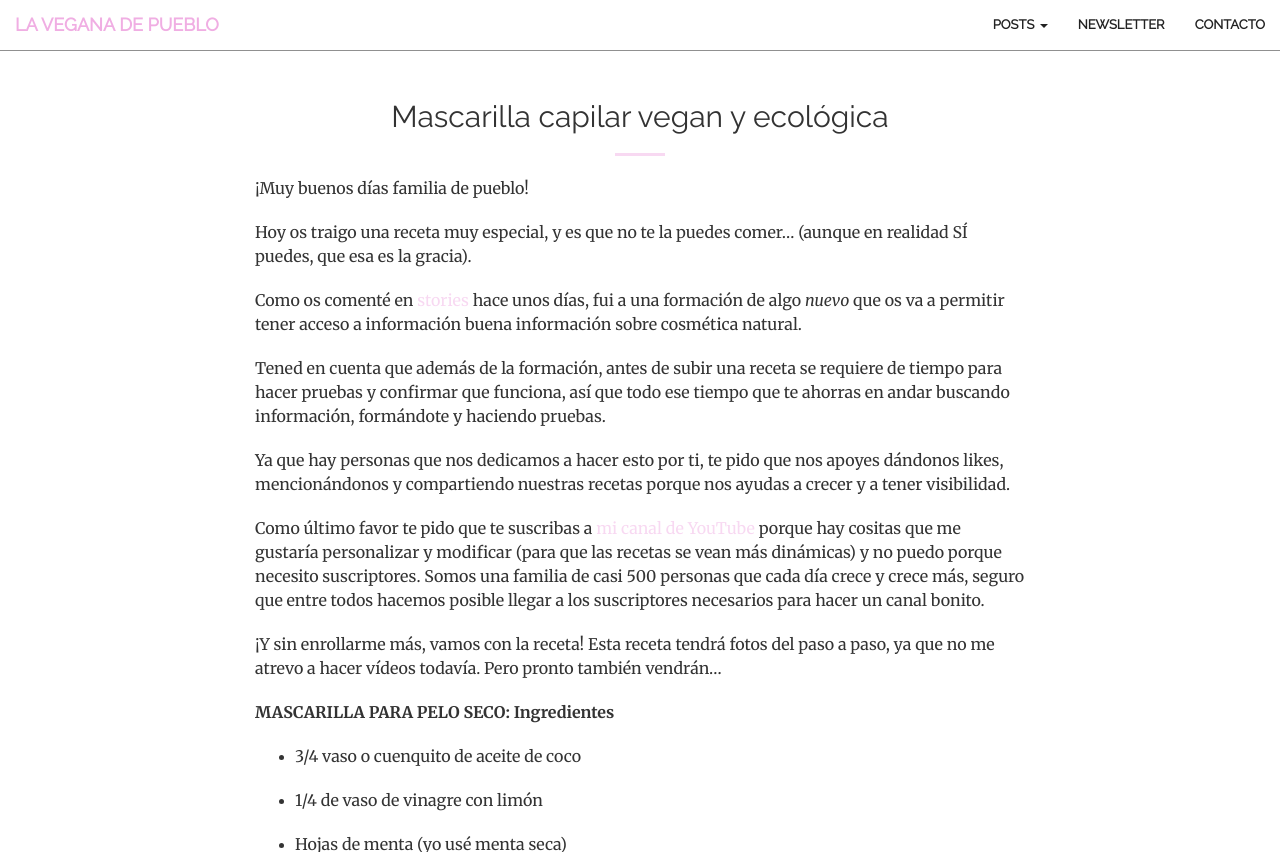
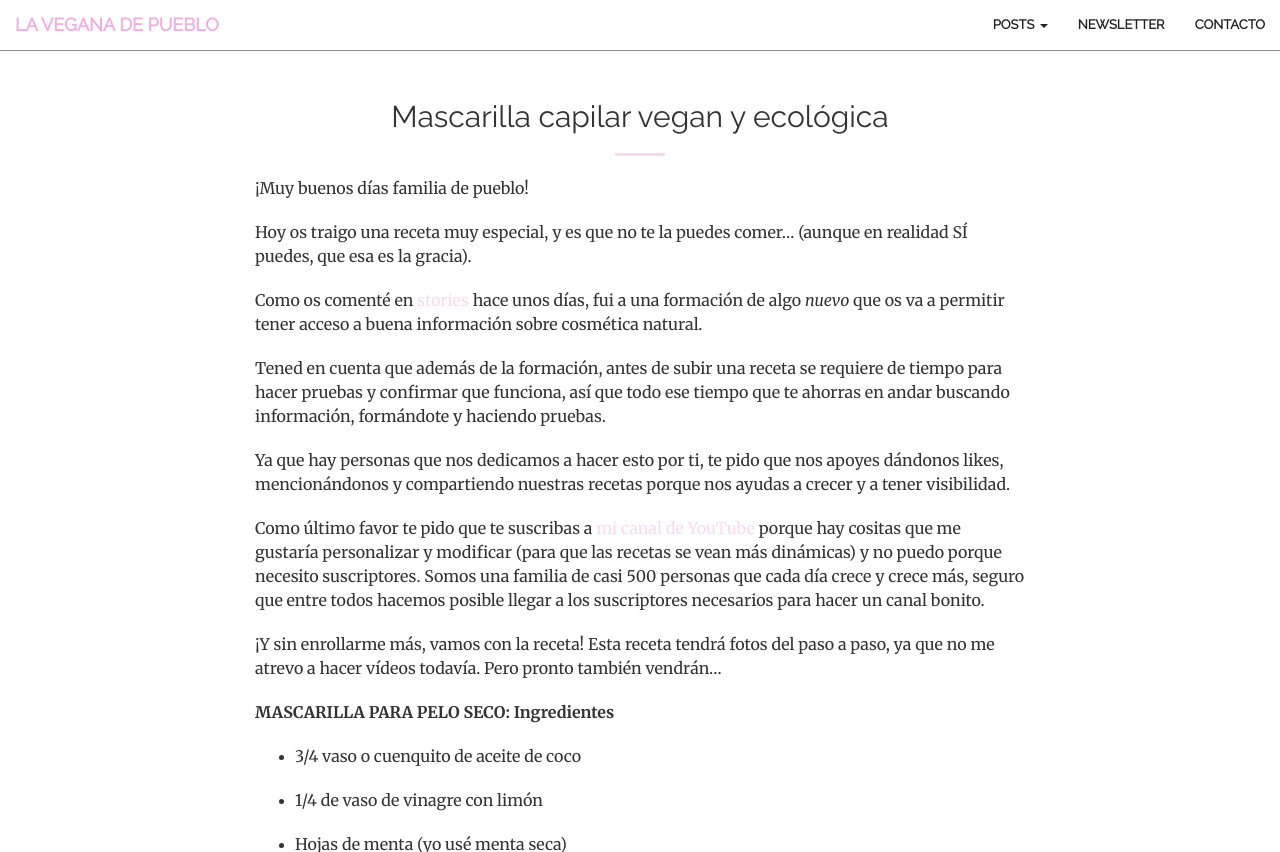
Before and after one commit to juevesanto/juevesanto.github.io, a Jekyll site: the page built from _posts/2019-06-20-Mascarilla-capilar-vegana-y-ecologica.md, in a window 1280 px wide and 900 px high, cut to the strip 0-852 px from the top of the window. Built offline with Jekyll 4.4.1, drawn with Linux system fonts in a browser that asks for light colours; nearby versions of some CDN libraries; comment, search, counter and statistics services are not loaded.

Commit message:
Update 2019-06-20-Mascarilla-capilar-vegana-y-ecologica.md

```diff
--- a/_posts/2019-06-20-Mascarilla-capilar-vegana-y-ecologica.md
+++ b/_posts/2019-06-20-Mascarilla-capilar-vegana-y-ecologica.md
@@ -13,7 +13,7 @@ category: consejos-y-ayuda
 Hoy os traigo una receta muy especial, y es que no te la puedes comer... (aunque en realidad SÍ puedes, que esa es la gracia).
 
 
-Como os comenté en [stories](https://www.instagram.com/laveganadepueblo/?hl=es) hace unos días, fui a una formación de algo *nuevo* que os va a permitir tener acceso a información buena información sobre cosmética natural.
+Como os comenté en [stories](https://www.instagram.com/laveganadepueblo/?hl=es) hace unos días, fui a una formación de algo *nuevo* que os va a permitir tener acceso a buena información sobre cosmética natural.
 
 
 Tened en cuenta que además de la formación, antes de subir una receta se requiere de tiempo para hacer pruebas y confirmar que funciona, así que todo ese tiempo que te ahorras en andar buscando información, formándote y haciendo pruebas.
@@ -77,7 +77,7 @@ Una vez transcurridos 5 minutos de infusión, filtramos la mezcla.
 Y mezclamos el aceite de coco con el resultado de la infusión:
 
 
-![](/img/mezlca.HEIC)
+![](/img/mezcla.HEIC)
 
 
 ![](/img/mezcla2.HEIC)
```
